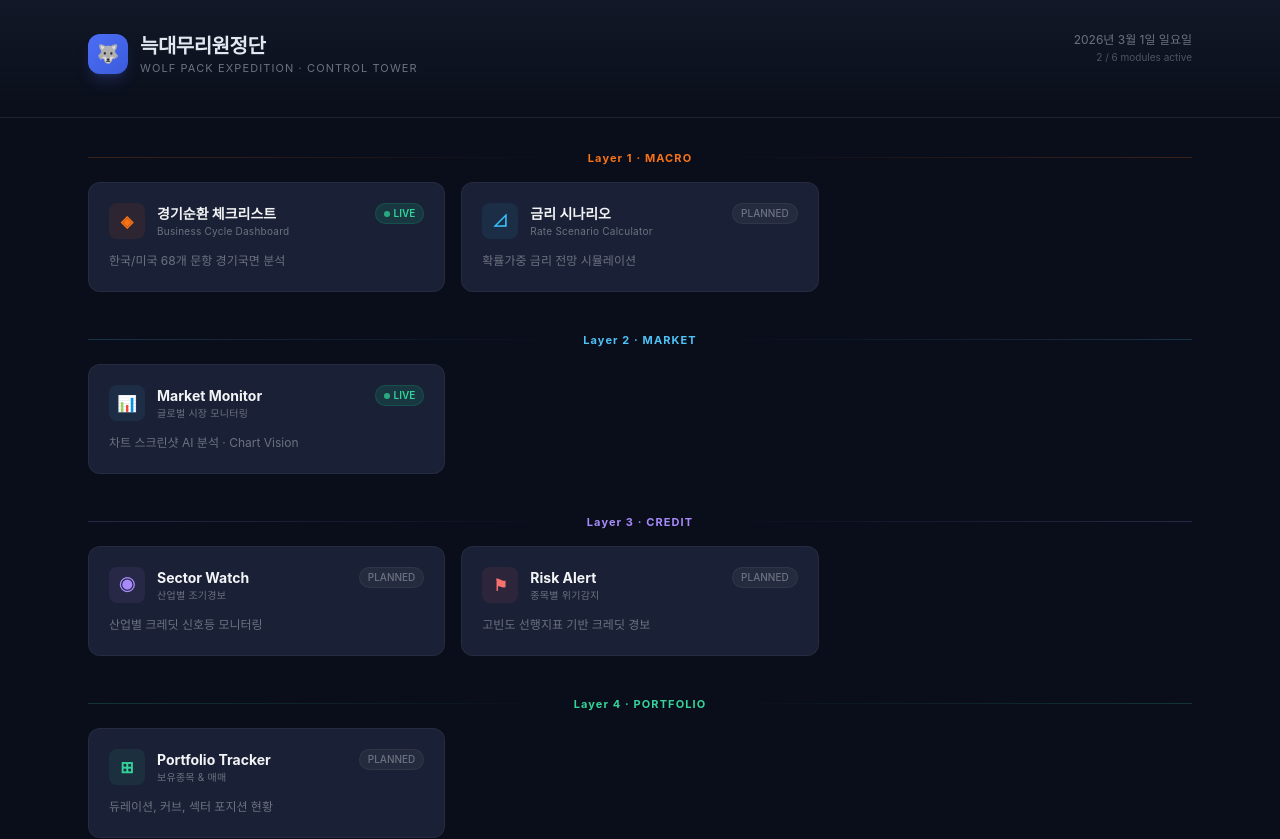
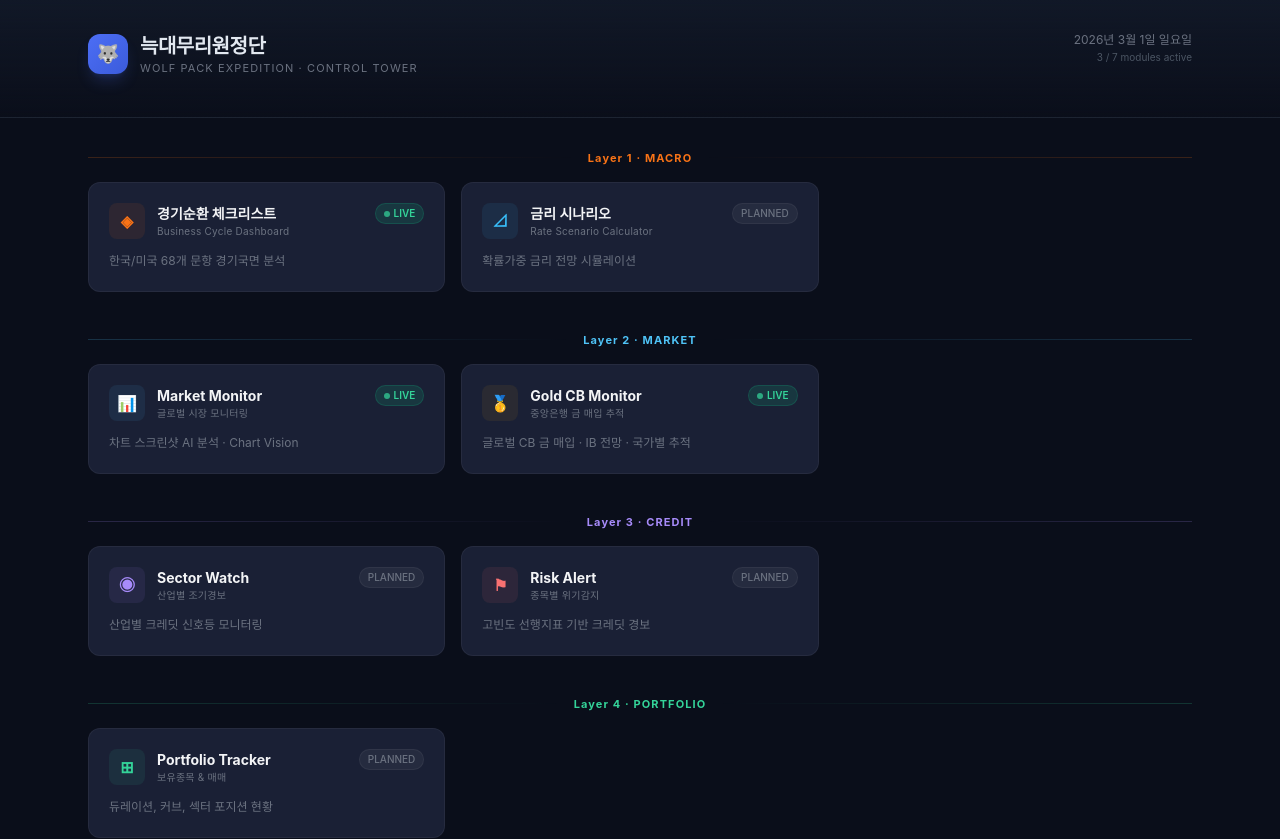
Before and after one commit to mib7514/wolfpack, a Next.js app: page / in a window 1280 px wide. Shown: the top 839 px of the page. Built offline with nearby package versions, Linux system fonts and the light colour scheme; no server answers; the database is empty.

Commit message:
Update page.js

```diff
--- a/app/page.js
+++ b/app/page.js
@@ -36,6 +36,17 @@ const MODULES = [
     href: '/market',
     icon: '📊',
     accentColor: '#4FC3F7',
+    status: 'active',
+  },
+  {
+    id: 'gold-monitor',
+    layer: 'MARKET',
+    title: 'Gold CB Monitor',
+    subtitle: '중앙은행 금 매입 추적',
+    description: '글로벌 CB 금 매입 · IB 전망 · 국가별 추적',
+    href: '/modules/gold-monitor',
+    icon: '🥇',
+    accentColor: '#D4A017',
     status: 'active',
   },
   {
```
